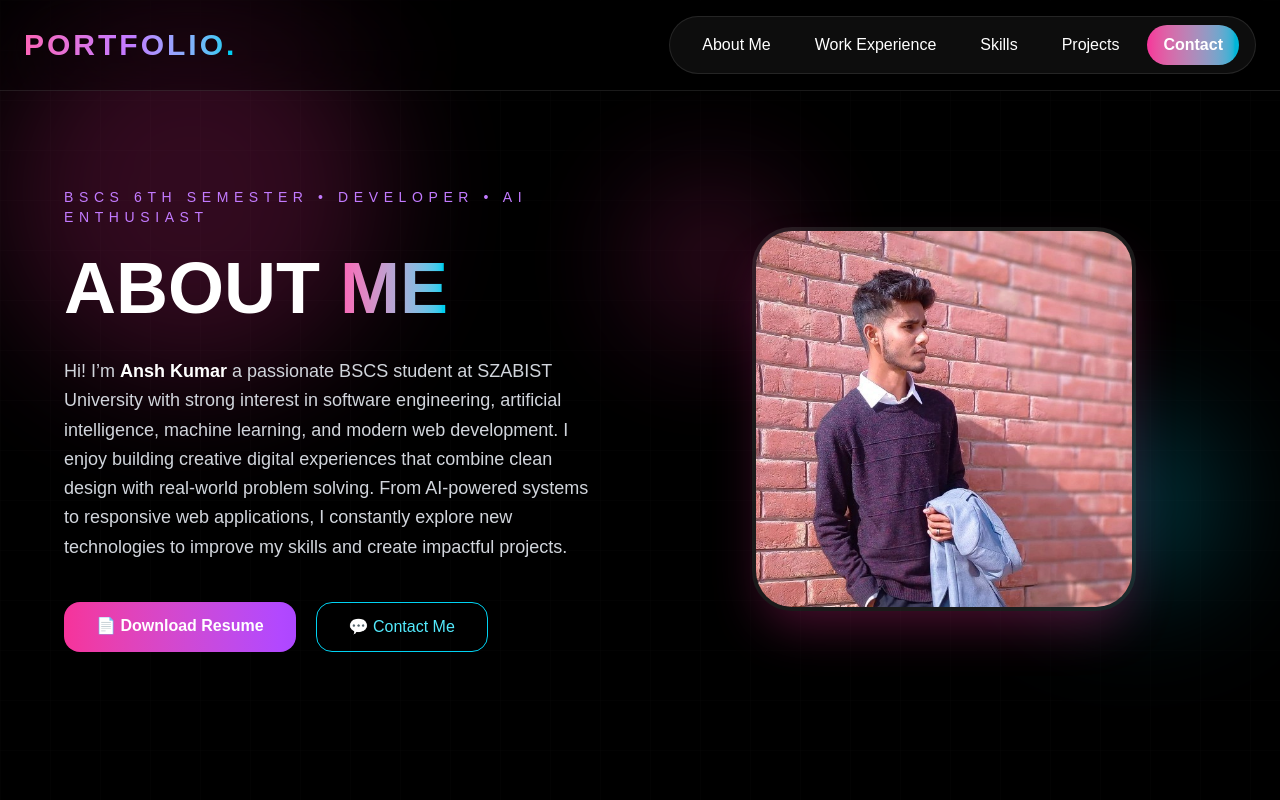
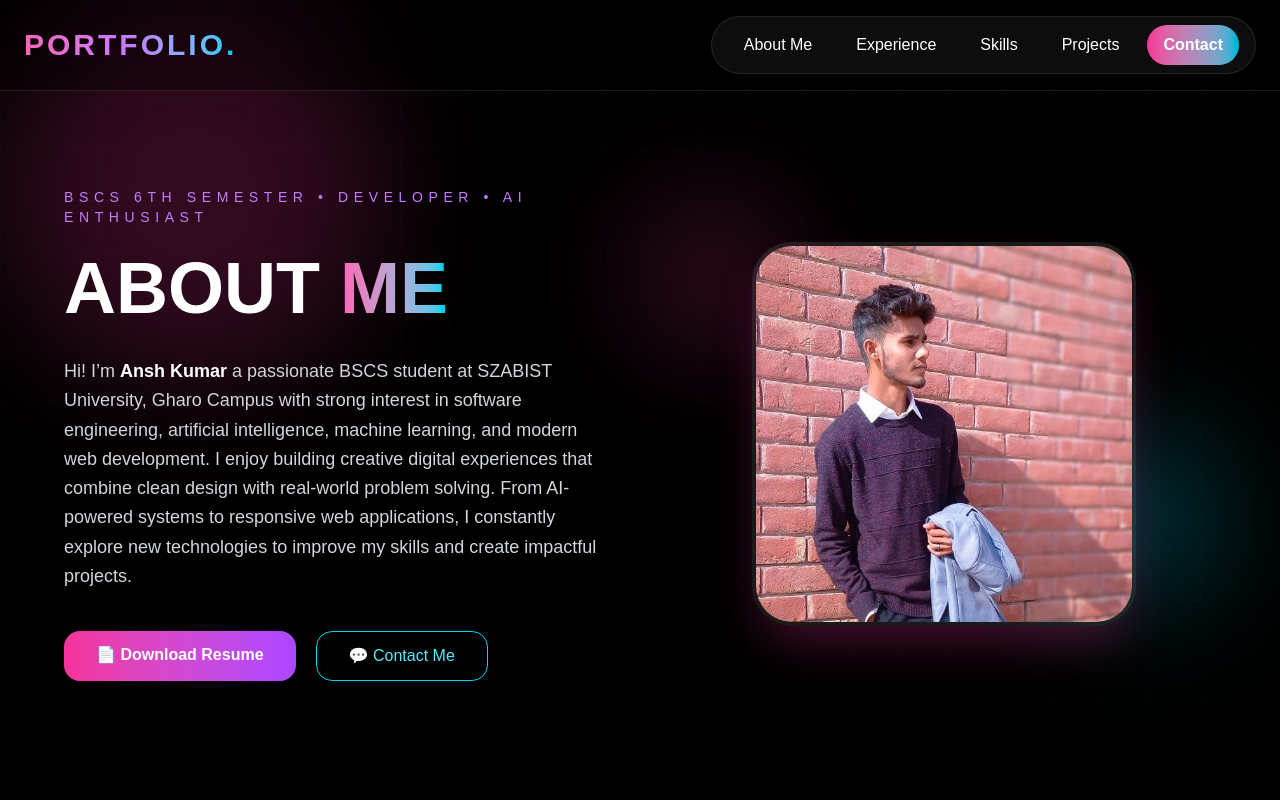
Before and after one commit to anshkumar721/Myportfolio, a React app: page / in a window 1280 px wide. Shown: the top 800 px of the page. Built offline with nearby package versions, Linux system fonts and the light colour scheme; the HTML template or start-up script is replaced by a standard one.

Commit message:
Update Portfolio.jsx

```diff
--- a/src/Portfolio.jsx
+++ b/src/Portfolio.jsx
@@ -86,7 +86,7 @@ export default function Portfolio() {
         href="#experience"
         className="px-4 py-2 rounded-full hover:bg-cyan-500 hover:text-black transition duration-300"
       >
-        Work Experience
+        Experience
       </a>
 
       <a
@@ -153,7 +153,7 @@ export default function Portfolio() {
             <span className="font-bold text-white">
               Ansh Kumar
             </span>{" "}
-            a passionate BSCS student at SZABIST University with strong
+            a passionate BSCS student at SZABIST University, Gharo Campus with strong
   interest in software engineering, artificial intelligence,
   machine learning, and modern web development. I enjoy building
   creative digital experiences that combine clean design with
```
